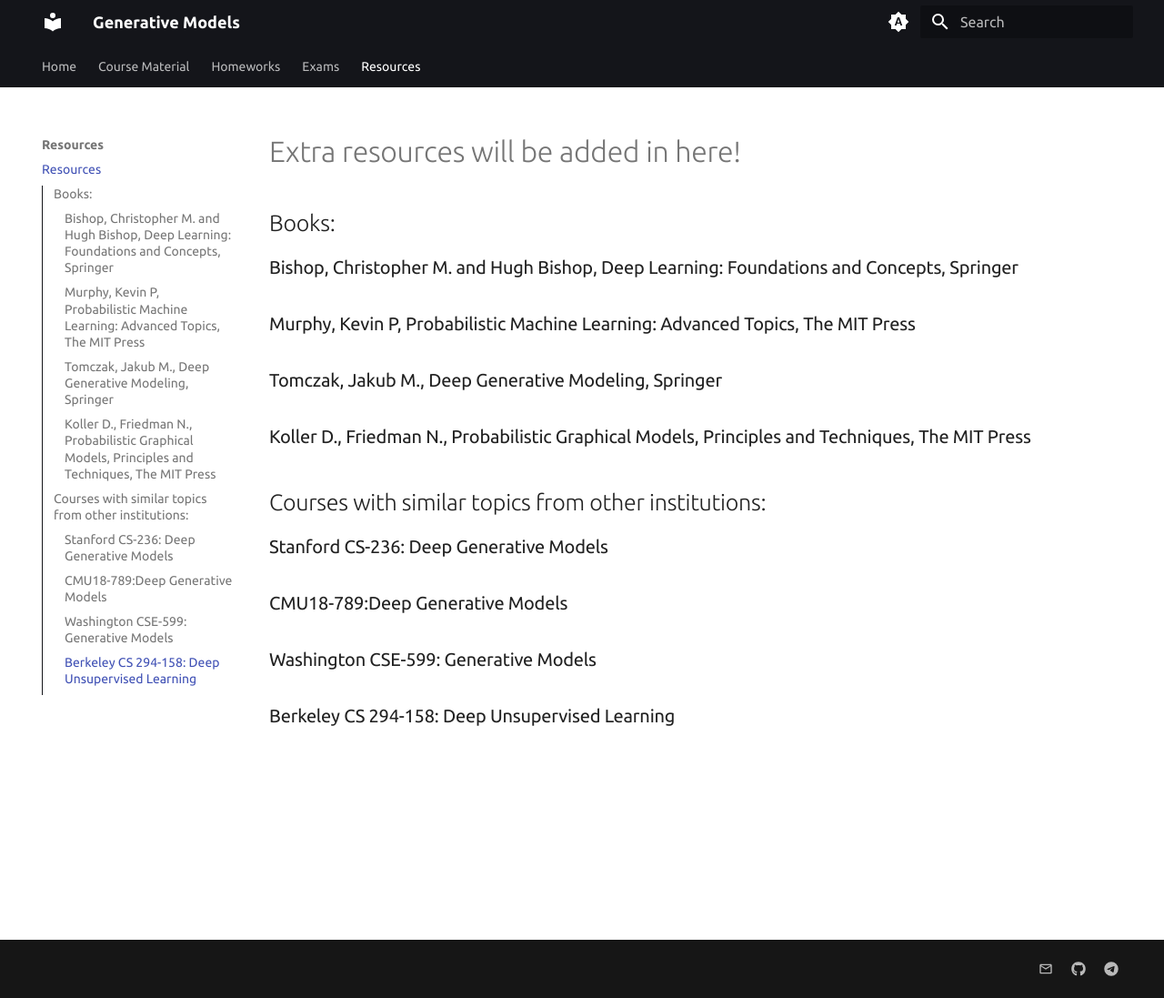
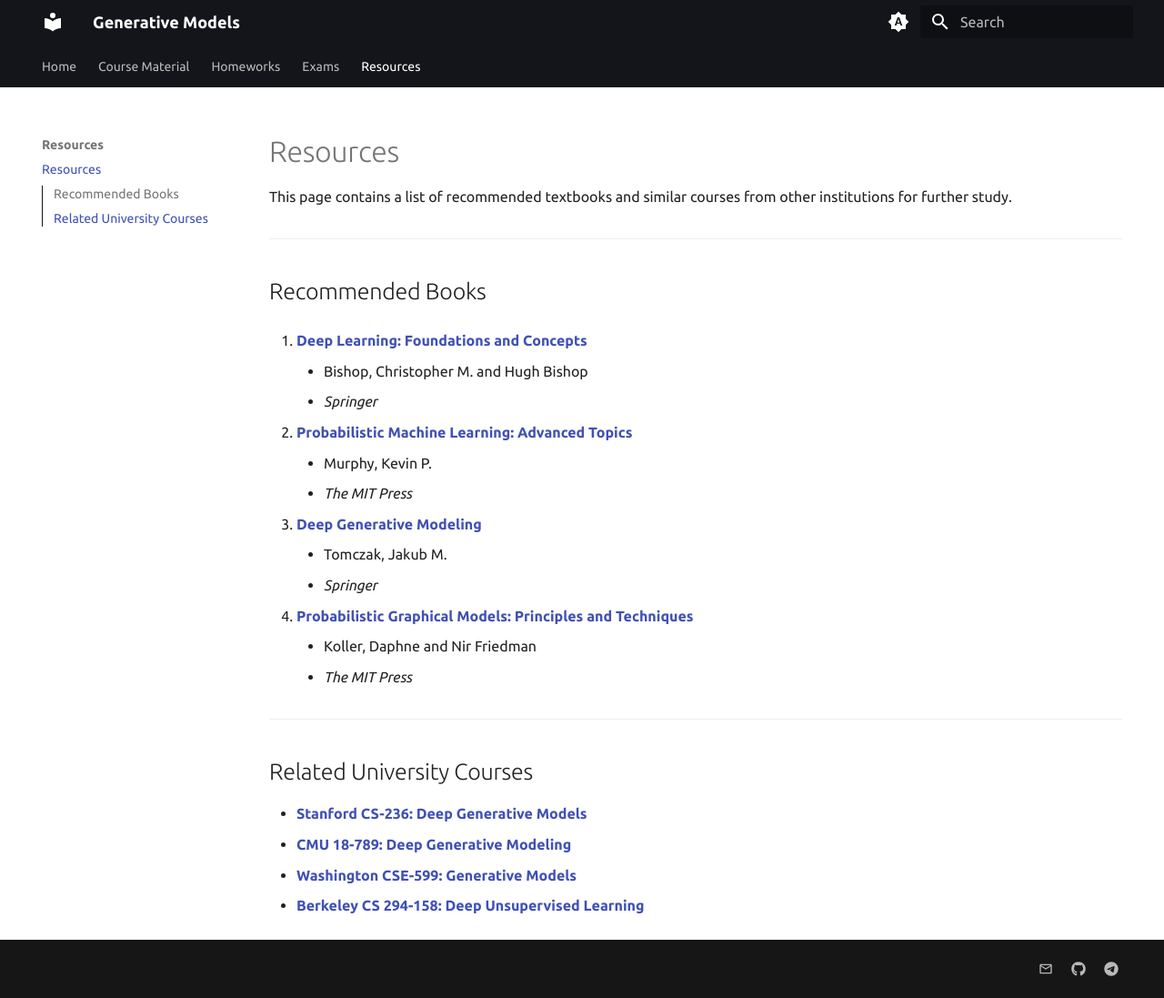
Before and after one commit to SUT-CS-GM/sut-cs-gm.github.io, an MkDocs documentation site: the page built from docs/resources/index.md, in a window 1280 px wide and 1097 px high. Shown: the whole window at 91% size. Built offline with MkDocs 1.6.1 and Material for MkDocs 9.7.7, drawn with Linux system fonts in a browser that asks for light colours; some web fonts are replaced.

Commit message:
Overhaul Resources

```diff
--- a/docs/resources/index.md
+++ b/docs/resources/index.md
@@ -1,16 +1,37 @@
 ---
 title: Resources
+description: A curated list of recommended books and related university courses on generative models.
 ---
 
-# Extra resources will be added in here!
-## Books:
-### Bishop, Christopher M. and Hugh Bishop, Deep Learning: Foundations and Concepts, Springer
-### Murphy, Kevin P, Probabilistic Machine Learning: Advanced Topics, The MIT Press
-### Tomczak, Jakub M., Deep Generative Modeling, Springer
-### Koller D., Friedman N., Probabilistic Graphical Models, Principles and Techniques, The MIT Press
+# Resources
 
-## Courses with similar topics from other institutions:
-### Stanford CS-236: Deep Generative Models
-### CMU18-789:Deep Generative Models
-### Washington CSE-599: Generative Models
-### Berkeley CS 294-158: Deep Unsupervised Learning
+This page contains a list of recommended textbooks and similar courses from other institutions for further study.
+
+---
+
+## Recommended Books
+
+1.  **[Deep Learning: Foundations and Concepts](https://www.bishopbook.com/)**
+    * Bishop, Christopher M. and Hugh Bishop
+    * *Springer*
+
+2.  **[Probabilistic Machine Learning: Advanced Topics](https://mitpress.ublish.com/book/probabilistic-machine-learning-advanced-topics)**
+    * Murphy, Kevin P.
+    * *The MIT Press*
+
+3.  **[Deep Generative Modeling](https://www.springerprofessional.de/en/deep-generative-modeling/27681508)**
+    * Tomczak, Jakub M.
+    * *Springer*
+
+4.  **[Probabilistic Graphical Models: Principles and Techniques](https://mitpress.ublish.com/book/probabilistic-graphical-models)**
+    * Koller, Daphne and Nir Friedman
+    * *The MIT Press*
+
+---
+
+## Related University Courses
+
+* **[Stanford CS-236: Deep Generative Models](https://deepgenerativemodels.github.io/)**
+* **[CMU 18-789: Deep Generative Modeling](https://cmu-dgm.github.io/)**
+* **[Washington CSE-599: Generative Models](https://courses.cs.washington.edu/courses/cse599i/20au/)**
+* **[Berkeley CS 294-158: Deep Unsupervised Learning](https://sites.google.com/view/berkeley-cs294-158-sp20/home)**
```
